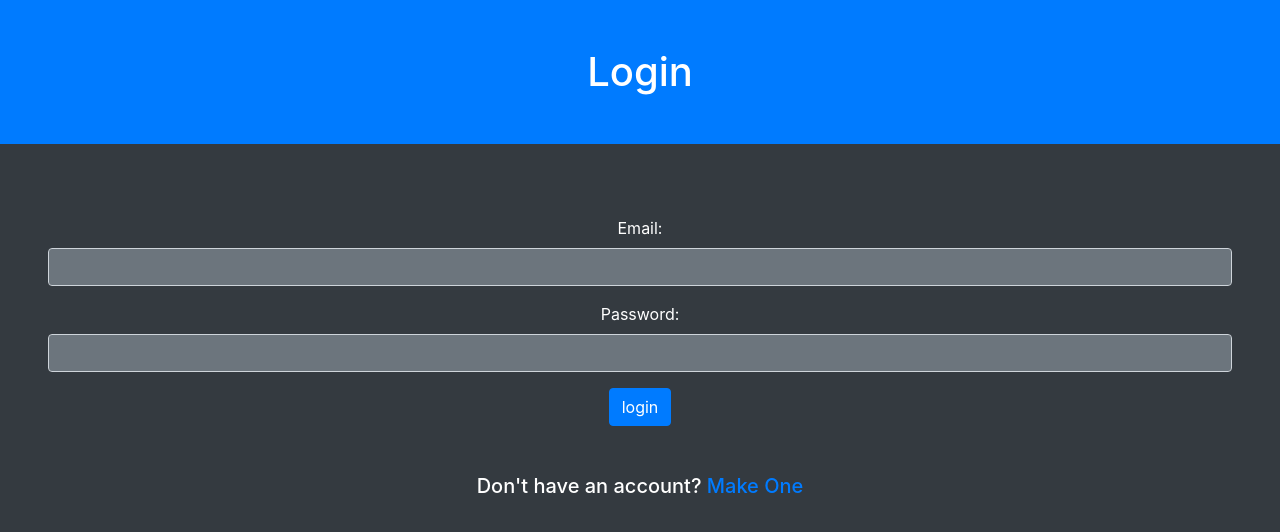
After one commit to Stefan79-afk/NetRom-PHP, a Symfony app: template templates/login/index.html.twig in a window 1280 px wide. The commit adds this page. Shown: the top 532 px of the page. Run offline with Twig, Linux system fonts and the light colour scheme; the template is opened without the code that fills it, so the values that code supplies are empty; some libraries are stand-ins or nearby versions.

Commit message:
finished the login and registration features, added some styling changes

```diff
--- a/src/Controller/RegistrationController.php
+++ b/src/Controller/RegistrationController.php
@@ -17,7 +17,7 @@ class RegistrationController extends AbstractController
     #[Route('/register', name: 'app_register')]
     public function register(Request $request, UserPasswordHasherInterface $userPasswordHasher, EntityManagerInterface $entityManager): Response
     {
-        $user = new User();
+        $user = new User($userPasswordHasher);
         $form = $this->createForm(RegistrationFormType::class, $user);
         $form->handleRequest($request);
 
--- a/templates/base.html.twig
+++ b/templates/base.html.twig
@@ -15,7 +15,7 @@
         {{ encore_entry_script_tags('app') }}
     {% endblock %}
 </head>
-<body>
+<body class="bg-dark text-white">
 {% block body %}{% endblock %}
 </body>
 </html>
--- /dev/null
+++ b/templates/login/index.html.twig
@@ -0,0 +1,30 @@
+{# templates/login/index.html.twig #}
+{% extends 'base.html.twig' %}
+
+{# ... #}
+
+{% block body %}
+    {% if error %}
+        <div>{{ error.messageKey|trans(error.messageData, 'security') }}</div>
+    {% endif %}
+
+    <h1 class="bg-primary p-5 text-center">Login</h1>
+
+    <form class="container-fluid text-center p-5" action="{{ path('app_login') }}" method="post">
+        <div class="mb-3 mt-3">
+            <label class="form-label" for="username">Email:</label>
+            <input class="form-control bg-secondary text-white" type="text" id="username" name="_username" value="{{ last_username }}"/>
+        </div>
+
+        <div class="mb-3">
+            <label class="form-label" for="password">Password:</label>
+            <input class="form-control bg-secondary text-white" type="password" id="password" name="_password"/>
+        </div>
+
+        <input type="hidden" name="_target_path" value="/bookings"/>
+
+        <button class="btn btn-primary" type="submit">login</button>
+    </form>
+
+    <h5 class="text-center">Don't have an account? <a href="register">Make One</a></h5>
+{% endblock %}
--- a/templates/registration/index.html.twig
+++ b/templates/registration/index.html.twig
@@ -4,7 +4,7 @@
 
 {% block body %}
     <h1 class="container-fluid text-center p-5 bg-primary text-white">Current Bookings</h1>
-    <table class="table table-hover">
+    <table class="table table-hover text-white table-dark table-striped">
         <thead>
         <tr>
             <th>Booking ID</th>
```
Also changed, not shown: src/Controller/LoginController.php (added, +23 -0 lines), src/DataFixtures/AppFixtures.php (+12 -6 lines), src/Entity/User.php (+9 -0 lines), templates/registration/register.html.twig (+11 -2 lines), 1 other file.
